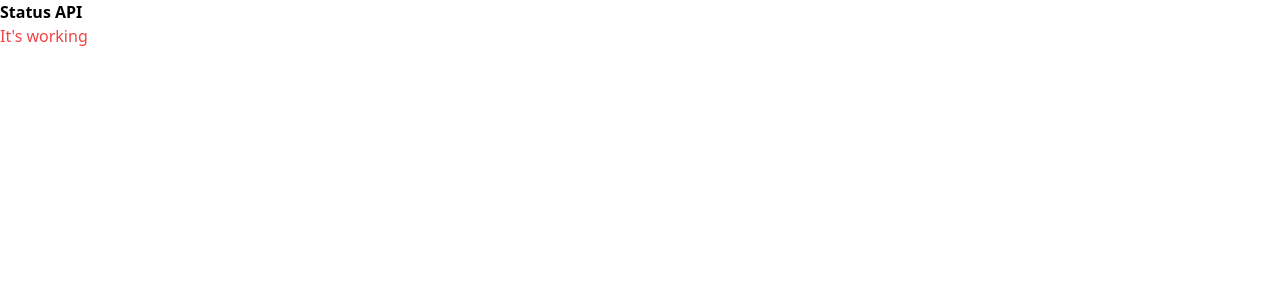
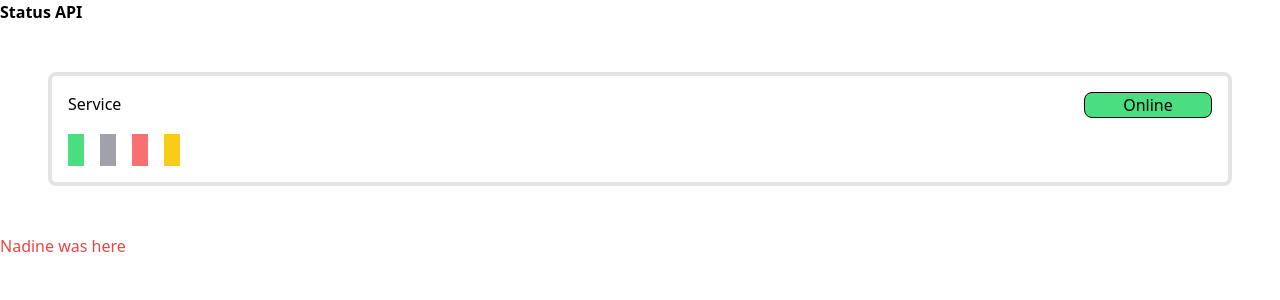
Before and after one commit to MexHigh/Status-API, a React (Create React App) app in the folder frontend/: page / in a window 1280 px wide. Shown: the top 300 px of the page. Built offline with nearby package versions, Linux system fonts and the light colour scheme.

Commit message:
First styling of components (incl. colors)

```diff
--- a/frontend/src/components/CurrentStatus.js
+++ b/frontend/src/components/CurrentStatus.js
@@ -1,3 +1,9 @@
+import React from "react"
+
 export default function CurrentStatus() {
-
+    return(
+        <div className="w-32 bg-green-400 border border-black rounded-lg text-center">
+            <p>Online</p>
+        </div>
+    )
 }
--- a/frontend/src/components/StatusPill.js
+++ b/frontend/src/components/StatusPill.js
@@ -1,3 +1,28 @@
-export default function StatusPill() {
+import React from "react"
 
+export default function StatusPill({status}) {
+
+    let color = "gray"
+
+    if (status){
+        switch(status){
+            case "up":
+                color = "green";
+                break;
+            case "problems":
+                color = "yellow";
+                break;
+            case "down":
+                color = "red";
+                break;
+            default:
+                color = "gray";
+        }
+    }
+
+    return(
+        <div className={`w-4 h-8 bg-${color}-400 mr-4`}>
+
+        </div>
+    )
 }
--- a/frontend/src/container/ServiceContainer.js
+++ b/frontend/src/container/ServiceContainer.js
@@ -1,5 +1,26 @@
+import React from "react"
+import CurrentStatus from "../components/CurrentStatus"
+import StatusPill from "../components/StatusPill"
+
 // ServiceContainer bundles the serice name, StatusPill and
 // CurrentStatus components to create an availability timeline.
-export default function ServiceContainer() {
+export default function ServiceContainer({service}) {
+    return(
 
+
+        <div className="p-4 m-12 border-4 rounded-lg">
+            <div className="mb-4 flex justify-between">
+                <h1>Service {service}</h1>
+                <CurrentStatus />
+            </div>
+            <div className="flex">
+                <StatusPill status="up"/>
+                <StatusPill />
+                <StatusPill status="down"/>
+                <StatusPill status="problems"/>
+            </div>
+        </div>
+
+
+    )
 }
--- a/frontend/src/container/ServicesContainer.js
+++ b/frontend/src/container/ServicesContainer.js
@@ -1,7 +1,14 @@
+import React from "react"
+import ServiceContainer from "./ServiceContainer"
+
 // ServicesContainer bundles multiple ServiceContainer components.
 // The whole fetch magic should propably happen in here.
 export default function ServicesContainer() {
     return (
-        <p className="text-red-500">It's working</p>
+        <>
+            <ServiceContainer />
+            <p className="text-red-500">Nadine was here</p>
+        </>
+
     )
 }
--- a/frontend/tailwind.config.js
+++ b/frontend/tailwind.config.js
@@ -1,8 +1,17 @@
+const colors = require("tailwindcss/colors")
+
 module.exports = {
     purge: ['./src/**/*.{js,jsx,ts,tsx}', './public/index.html'],
     darkMode: false, // or 'media' or 'class'
     theme: {
         extend: {},
+        colors: {
+            green: colors.green,
+            black: colors.black,
+            gray: colors.gray,
+            red: colors.red,
+            yellow: colors.yellow
+        }
     },
     variants: {
         extend: {},
```
